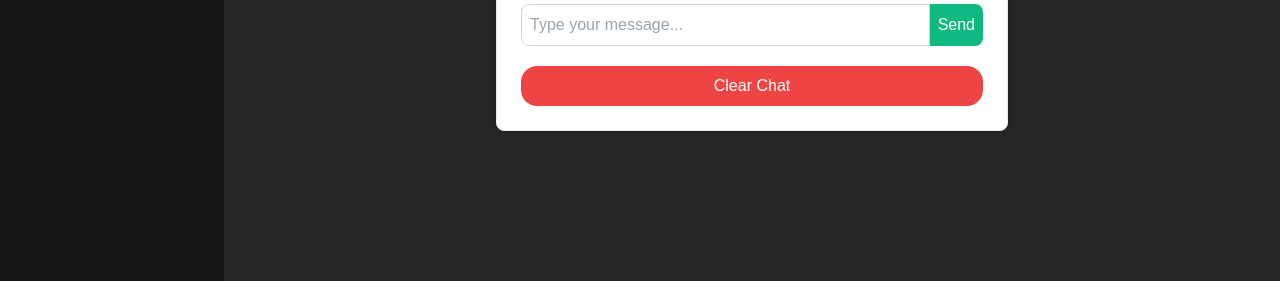
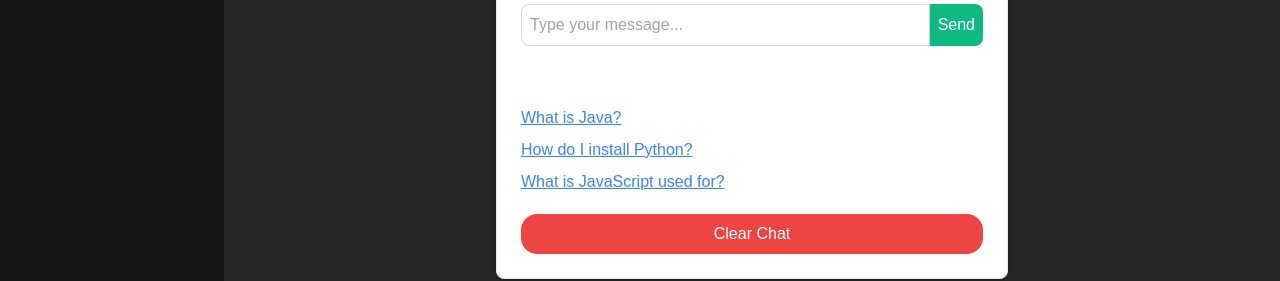
Before and after one commit to bribloom/NextForge2.0, a Next.js app: page /chatbot in a window 1280 px wide. Shown: the part 378-659 px from the top of the page. Built offline with nearby package versions, Linux system fonts and the light colour scheme; no server answers.

Commit message:
Added: FAQ in Next Chatbot

```diff
--- a/app/(dashboard)/(routes)/chatbot/page.tsx
+++ b/app/(dashboard)/(routes)/chatbot/page.tsx
@@ -11,6 +11,7 @@ const Chatbot: React.FC = () => {
   const [userInput, setUserInput] = useState('');
   const [chatHistory, setChatHistory] = useState<{ user: string; bot: string | React.ReactNode }[]>([]);  const [language, setLanguage] = useState('java'); // Default  and change to fix error for red color
   const [responsesData, setResponsesData] = useState(javaResponses); // Set initial responses
+  const [faqs, setFaqs] = useState<{ question: string; pattern: string }[]>([]); // State for FAQs
 
   useEffect(() => {
     // Update responsesData based on selected language
@@ -23,6 +24,23 @@ const Chatbot: React.FC = () => {
     }
     console.log(`Responses updated to: ${language}`, responsesData); // Debugging line
   }, [language]);
+
+
+
+
+  useEffect(() => {
+    // Define FAQ
+    const faqList = [
+      { question: "What is Java?", pattern: "What is Java?" },
+      { question: "How do I install Python?", pattern: "How do I install Python?" },
+      { question: "What is JavaScript used for?", pattern: "What is JavaScript used for?" },
+
+    ];
+    // Randomly select FAQs
+    setFaqs(faqList.sort(() => Math.random() - 0.5)); // Shuffle the FAQs
+  }, []);
+
+
 
   const handleInputChange = (event: React.ChangeEvent<HTMLInputElement>) => {
     setUserInput(event.target.value);
@@ -66,6 +84,11 @@ const Chatbot: React.FC = () => {
 
   const handleLanguageChange = (e: React.ChangeEvent<HTMLSelectElement>) => {
     setLanguage(e.target.value);
+  };
+
+  const handleFAQClick = (pattern: string) => {
+    const response = getBotResponse(pattern);
+    setChatHistory([...chatHistory, { user: `FAQ: ${pattern}`, bot: response }]);
   };
 
   return (
@@ -123,6 +146,24 @@ const Chatbot: React.FC = () => {
           Send
         </button>
       </div>
+
+  {/* FAQ Section */}
+  <div className="mt-6">
+        <h2 className="text-lg font-semibold mb-2">Frequently Asked Questions</h2>
+        <ul className="space-y-2">
+          {faqs.map((faq, index) => (
+            <li key={index}>
+              <button
+                onClick={() => handleFAQClick(faq.pattern)}
+                className="text-blue-500 underline hover:text-blue-700"
+              >
+                {faq.question}
+              </button>
+            </li>
+          ))}
+        </ul>
+      </div>
+
       <button
         onClick={handleClearChat}
         className="w-full bg-red-500 mt-5 text-white p-2 rounded-2xl hover:bg-red-600 transition"
--- a/app/(dashboard)/(routes)/chatbot/pythonresponses.json
+++ b/app/(dashboard)/(routes)/chatbot/pythonresponses.json
@@ -14,7 +14,7 @@
         ]
       },
       {
-        "pattern": "how to install python|how to install python?|install python|python install|python installation",
+        "pattern": "how to install python|how do I install Python?|how to install python?|install python|python install|python installation",
         "responses": [
           "To install Python, you can download the latest version from the official Python website at python.org. Choose the installer for your operating system and follow the installation instructions.\n\nAfter installation, you can verify it by running `python --version` or `python3 --version` in your command line or terminal."
         ]
```
Also changed, not shown: app/(dashboard)/(routes)/chatbot/faqs.json (added, +26 -0 lines).
